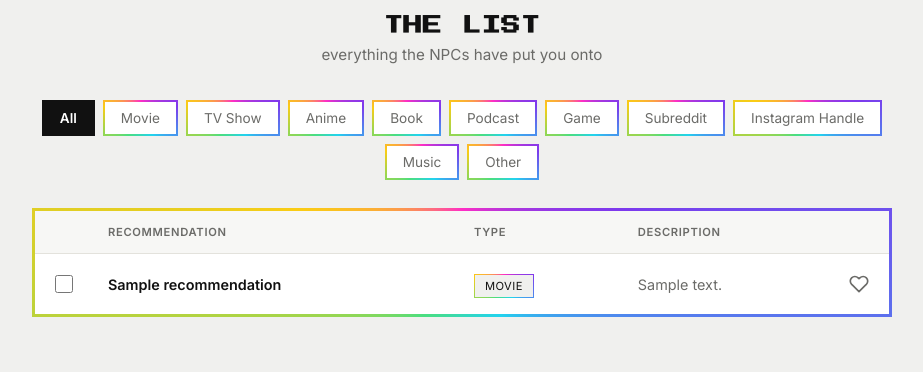
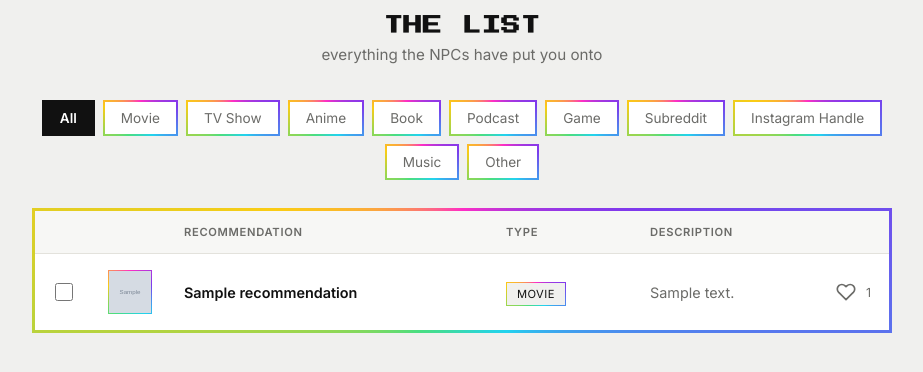
Before and after one commit to siddharth-3097/npc-lobby, a Django app: page /list/ in a window 1280 px wide. Shown: the part 85-457 px from the top of the page, without its empty margins (178-1101 px from the left). Run offline with Django 5.2, Linux system fonts and the light colour scheme; tables that the repository leaves empty hold one stand-in row (values such as "Sample post"); grey boxes marked "Sample" are stand-in pictures; some libraries are stand-ins or nearby versions.

Commit message:
Show thank-you counts, add thumbnails/access links, and a home carousel
List page: each recommendation now shows how many thank-yous it's
gotten next to the heart icon (blank when zero), updated live after
sending a thank-you.

Recommendation gains thumbnail_url and access_url fields (admin-
editable). The list page shows the thumbnail with a play-button
overlay linking to access_url, and the home page gets an infinite
auto-scrolling carousel of thumbnails above Karma Checkpoints, each
linking out the same way. Seeded via migration with hand-researched,
piracy-free links (free where legitimately available, otherwise the
best paid option) for the 11 recommendations live at the time.

Co-Authored-By: Claude Sonnet 5 <noreply@anthropic.com>
Claude-Session: https://claude.ai/code/session_015eVQjG8ZppDtfQ7m4EKFeS

```diff
--- a/recs/admin.py
+++ b/recs/admin.py
@@ -5,9 +5,10 @@ from .models import Invite, Karma, KarmaTier, Recommendation, ThankYou
 
 @admin.register(Recommendation)
 class RecommendationAdmin(admin.ModelAdmin):
-    list_display = ("title", "rec_type", "name", "email", "created_at")
+    list_display = ("title", "rec_type", "name", "email", "thumbnail_url", "access_url", "created_at")
     list_filter = ("rec_type", "created_at")
     search_fields = ("title", "name", "email", "description")
+    list_editable = ("thumbnail_url", "access_url")
 
 
 @admin.register(ThankYou)
--- a/recs/models.py
+++ b/recs/models.py
@@ -33,6 +33,8 @@ class Recommendation(models.Model):
     other_type_label = models.CharField(max_length=60, blank=True)
     title = models.CharField(max_length=200, help_text="The thing being recommended")
     description = models.TextField(help_text="Who will love it and why")
+    thumbnail_url = models.URLField(blank=True, help_text="Poster/cover image shown in the list and home carousel")
+    access_url = models.URLField(blank=True, help_text="Where to watch/read/buy this — the play button links here")
     created_at = models.DateTimeField(default=timezone.now)
 
     class Meta:
--- a/recs/static/recs/css/style.css
+++ b/recs/static/recs/css/style.css
@@ -667,9 +710,45 @@ main {
   width: 40px;
 }
 
+.rec-table .col-thumb {
+  width: 56px;
+}
+
 .rec-table .col-love {
   width: 50px;
   text-align: center;
+}
+
+.thumb-link {
+  position: relative;
+  display: block;
+  width: 44px;
+  height: 44px;
+}
+
+.thumb-img {
+  display: block;
+  width: 44px;
+  height: 44px;
+  object-fit: cover;
+  border: 1px solid;
+  border-image: var(--neon) 1;
+}
+
+.thumb-play {
+  position: absolute;
+  inset: 0;
+  display: flex;
+  align-items: center;
+  justify-content: center;
+  color: #ffffff;
+  background: rgba(17, 17, 17, 0.35);
+  opacity: 0;
+  transition: opacity 0.15s;
+}
+
+.thumb-link:hover .thumb-play {
+  opacity: 1;
 }
 
 .rec-select {
@@ -700,6 +779,18 @@ main {
   color: var(--ink-dim);
   max-width: 380px;
   overflow-wrap: break-word;
+}
+
+.love-cell {
+  display: inline-flex;
+  align-items: center;
+  gap: 4px;
+}
+
+.love-count {
+  font-size: 0.78rem;
+  color: var(--ink-dim);
+  min-width: 0.7em;
 }
 
 .btn-love {
--- a/recs/static/recs/js/list.js
+++ b/recs/static/recs/js/list.js
@@ -110,6 +110,12 @@ document.addEventListener("DOMContentLoaded", () => {
       originalBtn.disabled = true;
       originalBtn.classList.add("loved");
       originalBtn.setAttribute("aria-label", "Thanked");
+
+      const countEl = originalBtn.closest(".love-cell").querySelector(".love-count");
+      if (countEl) {
+        const current = parseInt(countEl.textContent, 10) || 0;
+        countEl.textContent = current + 1;
+      }
     }
     activeThankYouId = null;
   });
--- a/recs/templates/recs/list.html
+++ b/recs/templates/recs/list.html
@@ -43,6 +43,7 @@
       <thead>
         <tr>
           <th class="col-select"></th>
+          <th class="col-thumb"></th>
           <th>Recommendation</th>
           <th>Type</th>
           <th>Description</th>
@@ -55,20 +56,37 @@
           <td class="col-select">
             <input type="checkbox" class="rec-select" data-id="{{ rec.id }}" data-title="{{ rec.title }}" data-type-label="{{ rec.get_type_label }}" data-description="{{ rec.description }}">
           </td>
+          <td class="col-thumb">
+            {% if rec.thumbnail_url %}
+              {% if rec.access_url %}
+              <a class="thumb-link" href="{{ rec.access_url }}" target="_blank" rel="noopener noreferrer" aria-label="Watch or read {{ rec.title }}">
+                <img src="{{ rec.thumbnail_url }}" alt="{{ rec.title }}" class="thumb-img" loading="lazy">
+                <span class="thumb-play" aria-hidden="true">
+                  <svg viewBox="0 0 24 24" width="14" height="14"><path d="M8 5v14l11-7z" fill="currentColor"/></svg>
+                </span>
+              </a>
+              {% else %}
+              <img src="{{ rec.thumbnail_url }}" alt="{{ rec.title }}" class="thumb-img" loading="lazy">
+              {% endif %}
+            {% endif %}
+          </td>
           <td class="rec-title-cell">{{ rec.title }}</td>
           <td class="rec-type-cell"><span class="rec-type-badge">{{ rec.get_type_label }}</span></td>
           <td class="rec-description-cell">{{ rec.description }}</td>
           <td class="col-love">
-            <button class="btn-love" type="button" data-rec-id="{{ rec.id }}" data-rec-title="{{ rec.title }}" aria-label="Send love to {{ rec.name }}">
-              <svg viewBox="0 0 24 24" width="20" height="20" aria-hidden="true">
-                <path d="M20.84 4.61a5.5 5.5 0 0 0-7.78 0L12 5.67l-1.06-1.06a5.5 5.5 0 0 0-7.78 7.78l1.06 1.06L12 21.23l7.78-7.78 1.06-1.06a5.5 5.5 0 0 0 0-7.78z"/>
-              </svg>
-            </button>
+            <span class="love-cell">
+              <button class="btn-love" type="button" data-rec-id="{{ rec.id }}" data-rec-title="{{ rec.title }}" aria-label="Send love to {{ rec.name }}">
+                <svg viewBox="0 0 24 24" width="20" height="20" aria-hidden="true">
+                  <path d="M20.84 4.61a5.5 5.5 0 0 0-7.78 0L12 5.67l-1.06-1.06a5.5 5.5 0 0 0-7.78 7.78l1.06 1.06L12 21.23l7.78-7.78 1.06-1.06a5.5 5.5 0 0 0 0-7.78z"/>
+                </svg>
+              </button>
+              <span class="love-count">{% if rec.thank_count %}{{ rec.thank_count }}{% endif %}</span>
+            </span>
           </td>
         </tr>
         {% empty %}
         <tr>
-          <td colspan="5" class="empty-state">No recommendations yet. Be the first NPC to speak up!</td>
+          <td colspan="6" class="empty-state">No recommendations yet. Be the first NPC to speak up!</td>
         </tr>
         {% endfor %}
       </tbody>
--- a/recs/views.py
+++ b/recs/views.py
@@ -3,6 +3,7 @@ import random
 
 from django.conf import settings
 from django.core.validators import validate_email
+from django.db.models import Count
 from django.core.exceptions import ValidationError
 from django.http import HttpResponseForbidden, JsonResponse
 from django.shortcuts import render
@@ -49,13 +50,14 @@ def index(request):
             "type_choices": Recommendation.TYPE_CHOICES,
             "npc_sprite_path": npc_sprite_path,
             "karma_tiers": KarmaTier.objects.all(),
+            "carousel_items": Recommendation.objects.exclude(thumbnail_url="").order_by("-created_at"),
         },
     )
 
 
 @require_GET
 def list_view(request):
-    recommendations = Recommendation.objects.all()
+    recommendations = Recommendation.objects.annotate(thank_count=Count("thank_yous"))
     return render(
         request,
         "recs/list.html",
```
Also changed, not shown: other parts of recs/static/recs/css/style.css (+50 -4 lines), recs/templates/recs/index.html (+17 -0 lines), recs/migrations/0009_recommendation_access_url_and_more.py (added), recs/migrations/0010_seed_recommendation_media_links.py (added).
